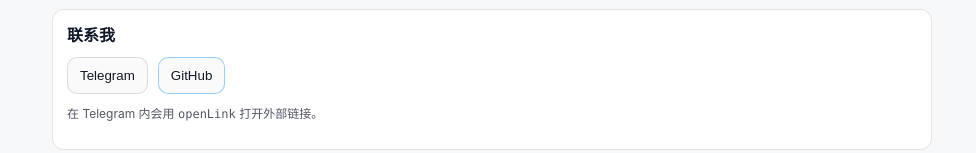
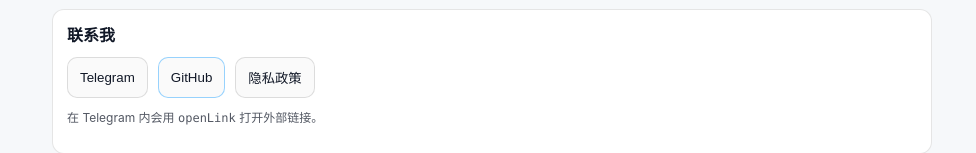
Before and after one commit to Bailu8/bailu8.github.io, a plain HTML site: page index.html in a window 1280 px wide. Shown: the part 434-587 px from the top of the page, without its empty margins (148-1124 px from the left). Drawn offline with Linux system fonts and the light colour scheme.

Commit message:
Update index.html

```diff
--- a/index.html
+++ b/index.html
@@ -60,6 +60,7 @@
           <button class="btn" data-link="https://t.me/bailuapps_bot">Telegram</button>
           <!-- <button class="btn" data-link="mailto:you@example.com">Email</button> -->
           <button class="btn btn-primary" data-link="https://github.com/bailu8">GitHub</button>
+          <button class="btn" data-link="./privacy.html">隐私政策</button>
         </div>
         <p class="muted small">在 Telegram 内会用 <span class="mono">openLink</span> 打开外部链接。</p>
       </section>
```
